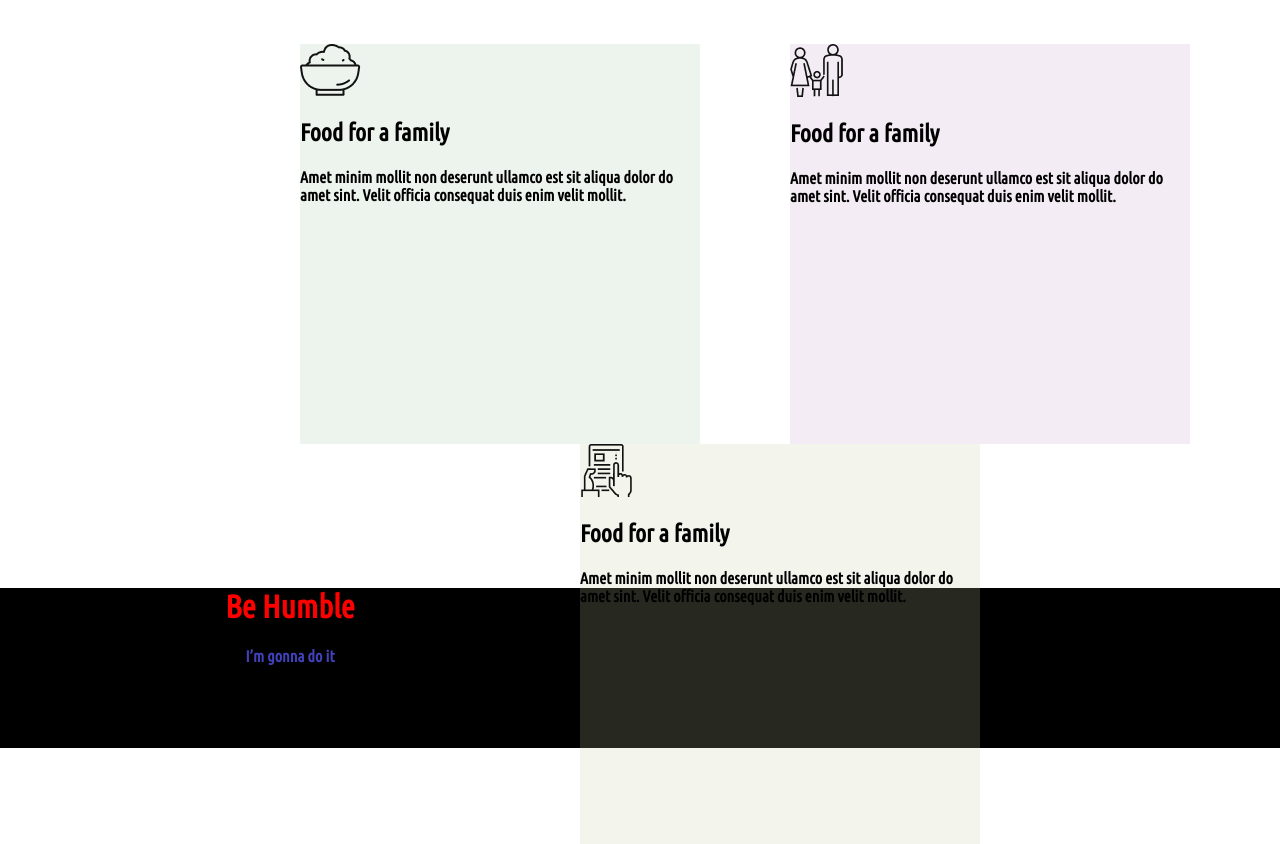
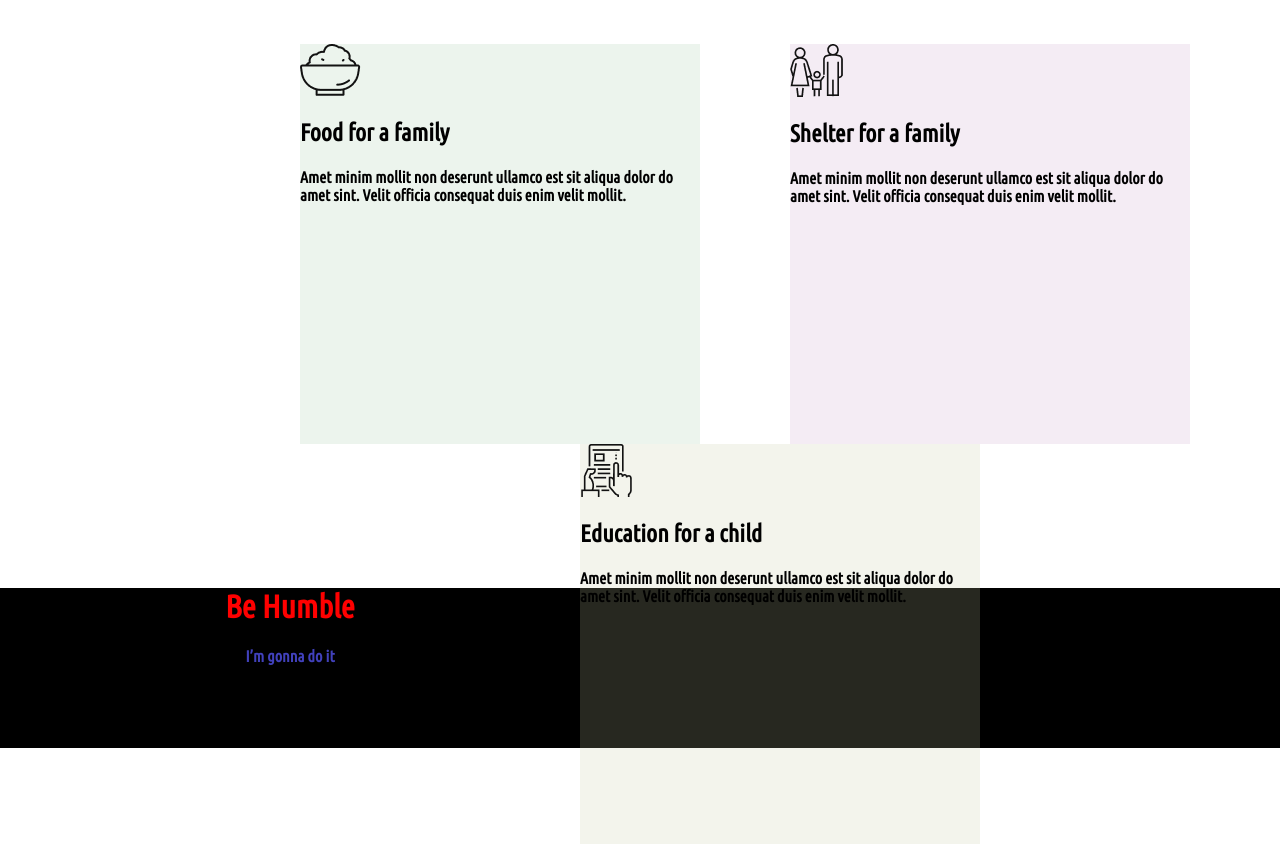
Before and after one commit to mimnets/donate-today, a plain HTML site: page index.html in a window 1280 px wide. Shown: the part 1900-2744 px from the top of the page. Drawn offline with Linux system fonts and the light colour scheme.

```diff
--- a/index.html
+++ b/index.html
@@ -51,12 +51,12 @@
                 </div>
                 <div id="donate-box-2">
                     <img src="./icons/shelter.png" alt="">
-                    <h1>Food for a family</h1>
+                    <h1>Shelter for a family</h1>
                     <h4>Amet minim mollit non deserunt ullamco est sit aliqua dolor do amet sint. Velit officia consequat duis enim velit mollit.</h4>
                 </div>
                 <div id="donate-box-3">
                     <img src="./icons/Frame-1.png" alt="">
-                    <h1>Food for a family</h1>
+                    <h1>Education for a child</h1>
                     <h4>Amet minim mollit non deserunt ullamco est sit aliqua dolor do amet sint. Velit officia consequat duis enim velit mollit.</h4>
                 </div>
             </div>
```
